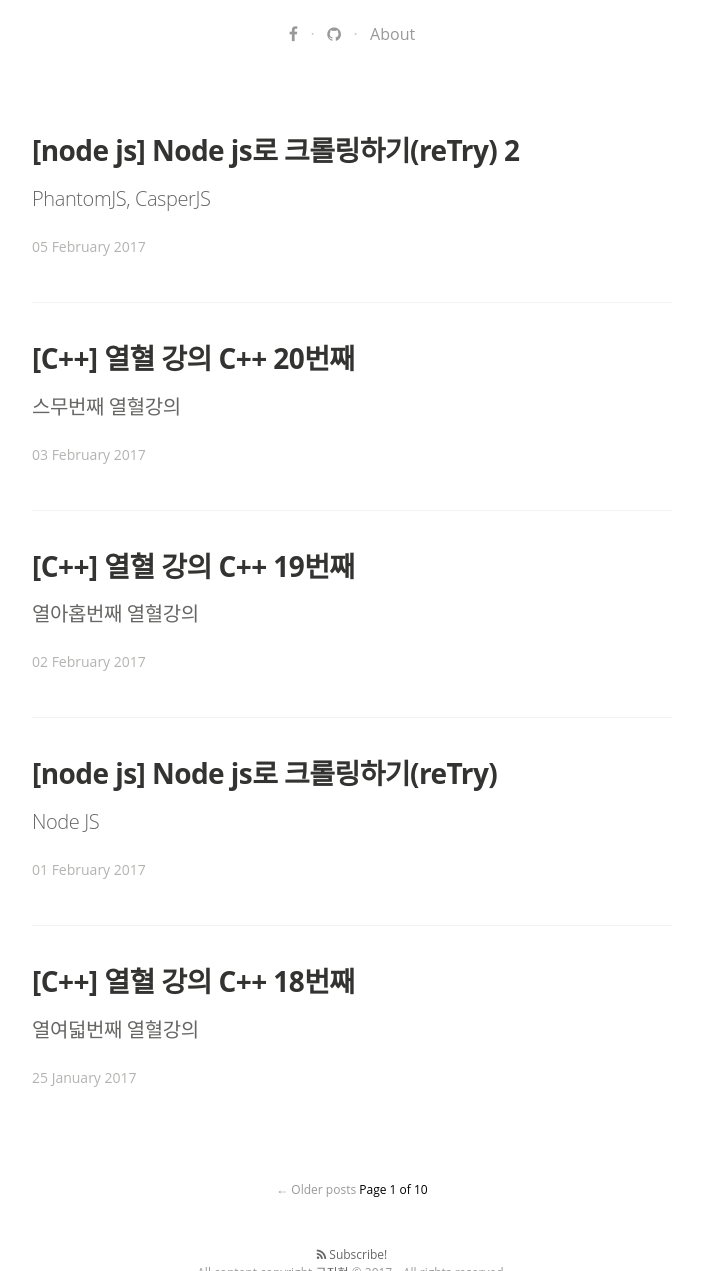
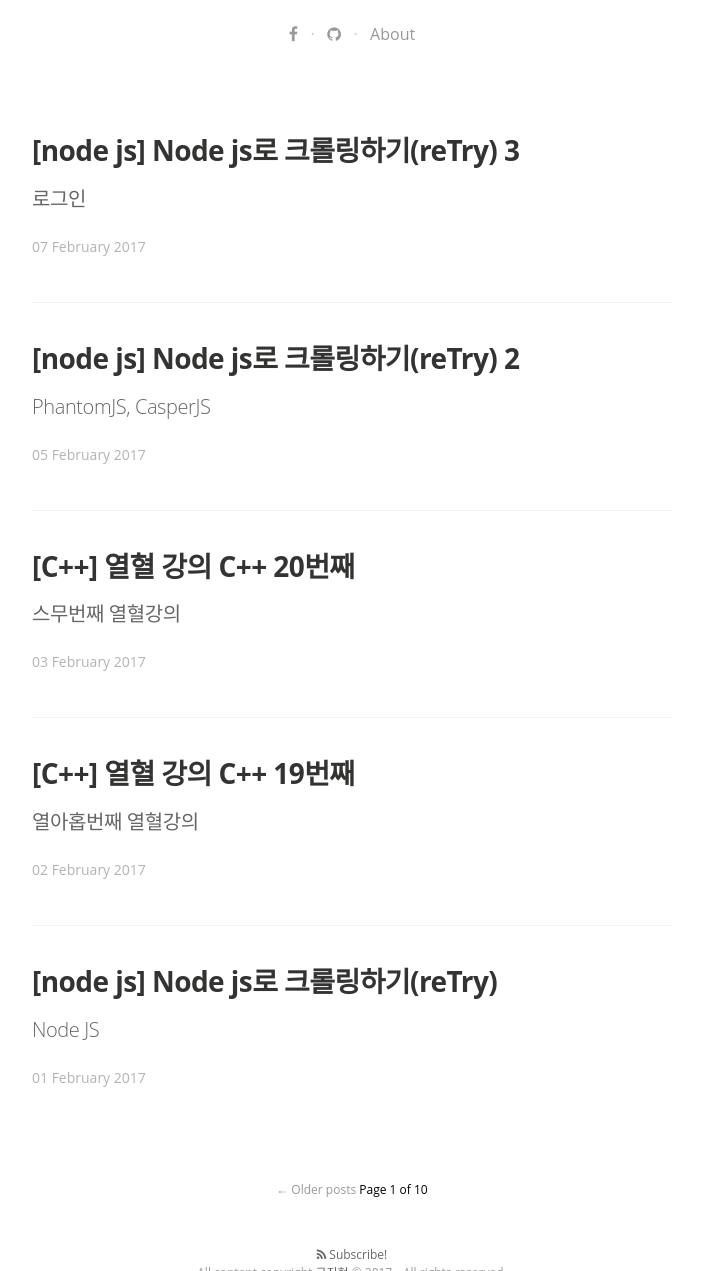
Before and after one commit to koocci/github.io, a Jekyll site: the page built from index.html, in a window 1280 px wide and 1400 px high, scrolled down 487 px, cut to the strip 129-1400 px from the top of the window. Shown: the whole strip, without its empty margins (288-991 px from the left). Built offline with Jekyll 4.4.1, drawn with Linux system fonts in a browser that asks for light colours; nearby versions of some CDN libraries; some web fonts are replaced; the list of posts is cut into pages by our own code; some of the changed lines change nothing that is shown.

Commit message:
Post crawlingBook_3

````diff
--- /dev/null
+++ b/_posts/2017-02-07-nodejs_crawlingBook_3.md
@@ -0,0 +1,158 @@
+---
+layout: post
+title:  "[node js] Node js로 크롤링하기(reTry) 3"
+date:   2017-02-08 00:04:23 +0900
+categories: Nodejs
+tags: [node js, node, crawling, 크롤링, 노드]
+
+---
+
+# 로그인
+
+---
+
+![beautiful](http://farm5.static.flickr.com/4089/5061528905_13d8d546b8_z.jpg)
+
+아마 크롤링에 있어서는 마지막 호스팅이 되지 않을까 한다.
+
+그 이유는 이후의 단계를 봤을 때, `electron`(atom 에디터가 electron으로 만들어졌다.) 한글 형태소 분석 등 머신러닝 혹은 딥러닝 부분까지 진행되지만 사실 이 이후단계는 파이썬이 아직까지 훨씬 효율적이라고 생각한다. 따라서 파이썬을 이용해 `Django`나 `Flask`쪽을 공부해볼 생각이고, 크롤링은 여기까지 완료한다면 아마 대부분의 내용을 긁어올 수 있을 것이기 때문에 따로 더이상 적지 않으려고 한다.(phantom, casper, cron 만 잘써도 충분히 엄청난 일들을 할 수 있다.)
+
+그럼 진행해 보도록 하자.
+
+먼저 로그인 기능은 상당히 까다롭다. 회원전용, admin 등등 웹사이트 대부분은 로그인을 필요로 하게 만든다. 덕분에 로그인을 해야 볼 수 있는 정보들이 굉장히 많아졌다. 따라서 `phantomJS`와 `CasperJS`를 이용해 이를 로그인하고 진행해 보도록 하자.
+
+도서상으론 티스토리를 예시로 들었지만 난 티스토리를 쓰지 않으므로, 쉽게 할 수 있는 사이트를 아무곳이나 찾아서 진행해 보길 바란다.
+
+사용법만 제대로 알아간다는 개념으로 다음 코드를 보자.
+
+``` javascript
+
+var casper = require('casper').create({verbose: true, logLevel: "debug"});
+
+//URL 및 로그인 정보 변수
+var url = "http://YOUR_CRAWLING_SITE.com/";
+var id = "YOUR_ID";
+var password = "YOUR_PASSWORD";
+
+casper.start();
+
+casper.open(url);
+
+// Form.Submit
+casper.then(function(){
+  casper.fill("#form",{
+    id: id,
+    pw: password
+  }, true);
+});
+
+// 로그인 후 수행
+casper.then(function(){
+  var getName = function(){
+    return document.querySelector("#user_name").innerText;
+  };
+  console.log("이름 : " + this.evaluate(getName));
+
+});
+
+casper.run();
+
+```
+
+상당히 간단해 보이는데, 조금 정리를 해보자.
+
+`casper.fill(CSS 선택자, 값 객체, [, Submit 여부])`
+
+* css 선택자
+  - 개발자도구로 볼수 있는 css 선택자.
+* 값 객체
+  - name, value 속성을 지정
+* Submit 여부
+  - true일 경우, 전송까지 수행
+
+또한 `evaluate` 라는 메소드를 사용하는데, 이는 `웹 페이지 내에서 임의의 자바스크립트 코드 수행`할 수 있게 한다.
+
+`casper.ivaluate(함수, [, 파라미터[, 파라미터2[, ...]]])`
+
+* 함수
+  - 페이지 내에서 수행하고 싶은 자바스크립트 함수 객체
+* 파라미터
+  - 함수에 넘기고 싶은 파라미터
+
+그럼 위 예시에서는 document 객체를 사용하는데, 이 것은 html내의 document객체를 사용할 수 있는 것이다. 즉, DOM 요소로 접근을 할 수가 있다. 여기서는 `document.querySelector`로 가져오고 있다.
+
+---
+
+### 마우스 클릭
+
+---
+
+바로 예제부터 보는게 나을 것이라 생각한다.
+
+``` javascript
+
+var casper = require('casper').create({verbose: true, logLevel: "debug"});
+
+//URL 및 로그인 정보 변수
+var url = "http://YOUR_CRAWLING_SITE.com/";
+var id = "YOUR_ID";
+var password = "YOUR_PASSWORD";
+
+casper.start();
+
+casper.open(url);
+
+// Form.Submit
+casper.then(function(){
+  casper.fill("#form",{
+    id: id,
+    pw: password
+  }, true);
+});
+
+// 로그인 후 수행
+casper.then(function(){
+  var getName = function(){
+    return document.querySelector("#user_name").innerText;
+  };
+  console.log("이름 : " + this.evaluate(getName));
+});
+
+// 버튼 클릭
+casper.then(function(){
+  if(casper.exists('#button')){
+      casper.click('#button');
+      console.log("CLICK");
+  }
+});
+
+casper.then(function(){
+  casper.capture("capture.png", {
+    top:0, left:0, width:1400, height: 800
+  });
+});
+
+casper.run();
+
+```
+
+직관적으로 느껴지는 것이 있을 것이다. 추가로 이전에 했던 캡쳐 역시 넣어두었다.
+
+이외에도 casper에 대해 찾아보면, `querySelectorAll`이라던지, `url.changed`같은 많은 메소드들을 볼 수 있다.
+
+생각보다 빠르게 포스팅이 마무리 되었다. CSS 선택자나 DOM 파싱에 대한 것은 따로 다루지 않겠다. (웹 프로젝트 하나만 제대로 완성해도 충분히 깨우치는 부분이다.)
+
+추가로, 해당 crawling 코드는 [이곳]()에 공유하겠다.
+
+
+
+
+
+
+
+
+
+
+
+
+-
````
Also changed, not shown: _posts/2017-02-03-C++_20.md (+13 -13 lines).
